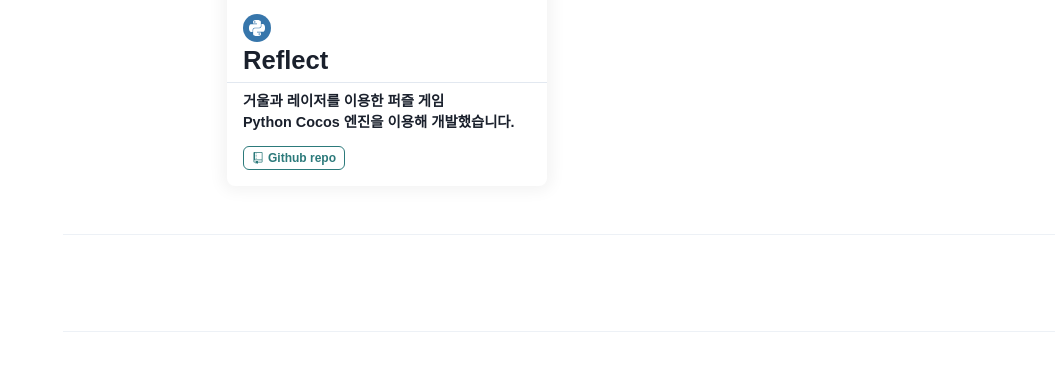
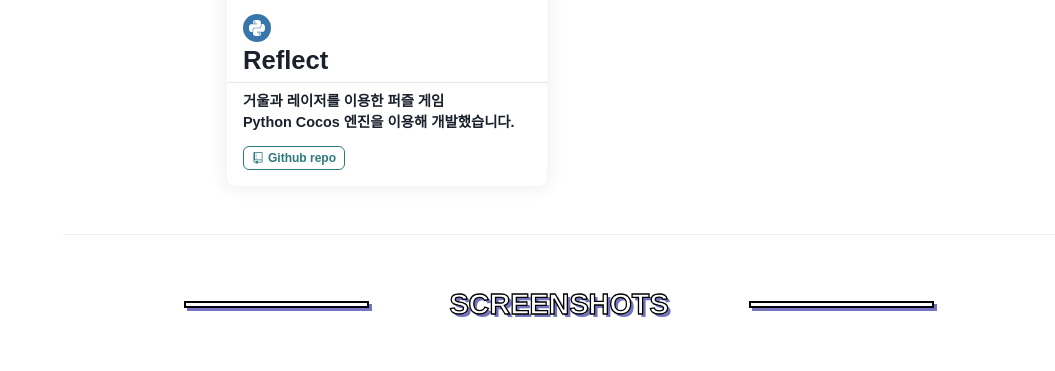
Before and after one commit to W298/w298.dev, a React (Create React App) app: page / in a window 1280 px wide. Shown: the part 1350-1721 px from the top of the page, without its empty margins (225-1280 px from the left). Built offline with nearby package versions, Linux system fonts and the light colour scheme; a web font is replaced by a local one.

Commit message:
Bind Click Events

```diff
--- a/src/App.js
+++ b/src/App.js
@@ -60,7 +60,6 @@
       category: "Project",
     },
     {
-      id: "blog-point",
       title: "Posts",
       category: "Blog",
     },
@@ -82,6 +81,9 @@
       list: [
         {
           name: "About Me",
+          callback: () => {
+            scroll.scrollToTarget("about-me-code");
+          },
         },
       ],
     },
@@ -92,12 +94,15 @@
           name: "Project List",
           icon: <FiList />,
           callback: () => {
-            console.log("asdf");
+            scroll.scrollToTarget("project-list-point");
           },
         },
         {
           name: "Screenshots",
           icon: <FiImage />,
+          callback: () => {
+            scroll.scrollToTarget("screenshot-point");
+          },
         },
       ],
     },
@@ -116,6 +121,9 @@
         {
           name: "Github Profile",
           icon: <FiGithub />,
+          callback: () => {
+            window.open("https://github.com/w298", "_blank");
+          },
         },
       ],
     },
@@ -381,6 +389,7 @@
                       p="0.5rem 1.5rem"
                       gap="0.8rem"
                       alignItems="center"
+                      cursor="pointer"
                       _hover={{
                         bgColor: "gray.100",
                       }}
@@ -409,7 +418,6 @@
                       <Text
                         fontWeight="bold"
                         color={focusedPoint === id ? "#7474BF" : "gray.400"}
-                        cursor="pointer"
                         transition="0.1s ease-in-out"
                         fontSize="1.1rem"
                       >
@@ -438,7 +446,7 @@
               display={["none", "none", "block"]}
               w="20%"
               border="2px black solid"
-              height="0.5rem"
+              height="0.4rem"
               boxShadow="3px 3px #7474bf"
             ></Box>
             <Text
@@ -455,7 +463,7 @@
               display={["none", "none", "block"]}
               w="20%"
               border="2px black solid"
-              height="0.5rem"
+              height="0.4rem"
               boxShadow="3px 3px #7474bf"
             ></Box>
           </Flex>
@@ -483,9 +491,40 @@
           </Box>
         </Box>
         <Divider />
-        <Box p={8} py={12} id="screenshot-point"></Box>
-        <Divider />
-        <Box p={8} py={12} id="blog-point"></Box>
+        <Box p={8} py={12} id="screenshot-point">
+          <Flex
+            w="100%"
+            justifyContent="center"
+            gap="5rem"
+            mb="2rem"
+            alignItems="center"
+          >
+            <Box
+              display={["none", "none", "block"]}
+              w="20%"
+              border="2px black solid"
+              height="0.4rem"
+              boxShadow="3px 3px #7474bf"
+            ></Box>
+            <Text
+              textAlign="center"
+              fontWeight="extrabold"
+              fontSize="1.8rem"
+              color="white"
+              style={{ "-webkit-text-stroke": "1.3px black" }}
+              textShadow="3px 3px #7474BF"
+            >
+              SCREENSHOTS
+            </Text>
+            <Box
+              display={["none", "none", "block"]}
+              w="20%"
+              border="2px black solid"
+              height="0.4rem"
+              boxShadow="3px 3px #7474bf"
+            ></Box>
+          </Flex>
+        </Box>
       </Box>
     </div>
   );
--- a/src/modules/ProjectCard.js
+++ b/src/modules/ProjectCard.js
@@ -99,7 +99,7 @@
           {title}
         </Text>
       </Flex>
-      <hr borderColor="#d1d1d169" />
+      <hr bordercolor="#d1d1d169" />
       <Flex px={4} py={2} flexDir="column">
         {descList.map((desc) => (
           <Text fontWeight="bold" fontSize="0.9rem">
--- a/src/tools/Scroll.js
+++ b/src/tools/Scroll.js
@@ -1,7 +1,7 @@
 // manage scroll behavior
 const scroll = {
   /**
-   * get scroll height of element
+   * Get scroll height of element
    * @param {string} id
    * @returns {number}
    */
```
